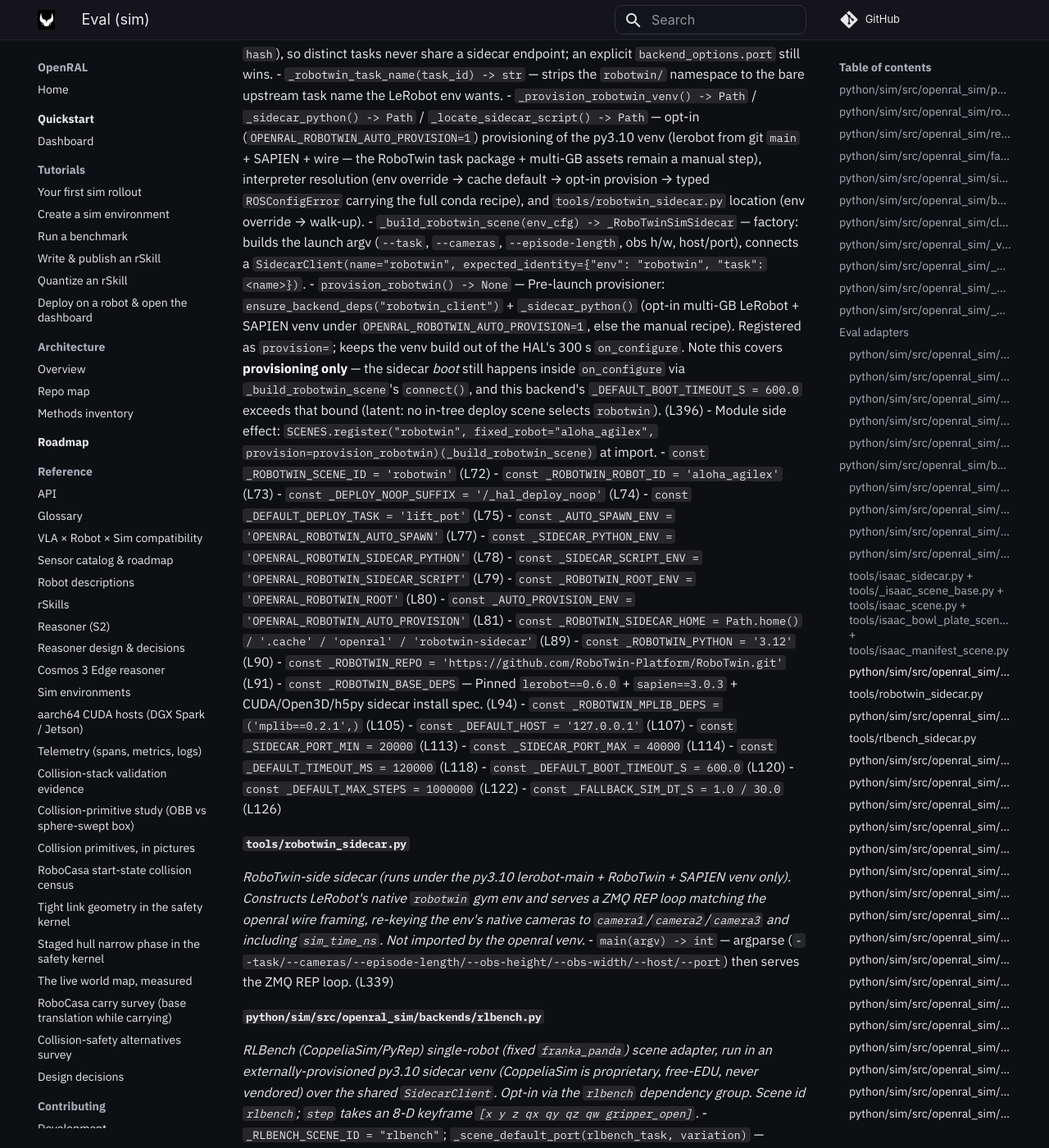
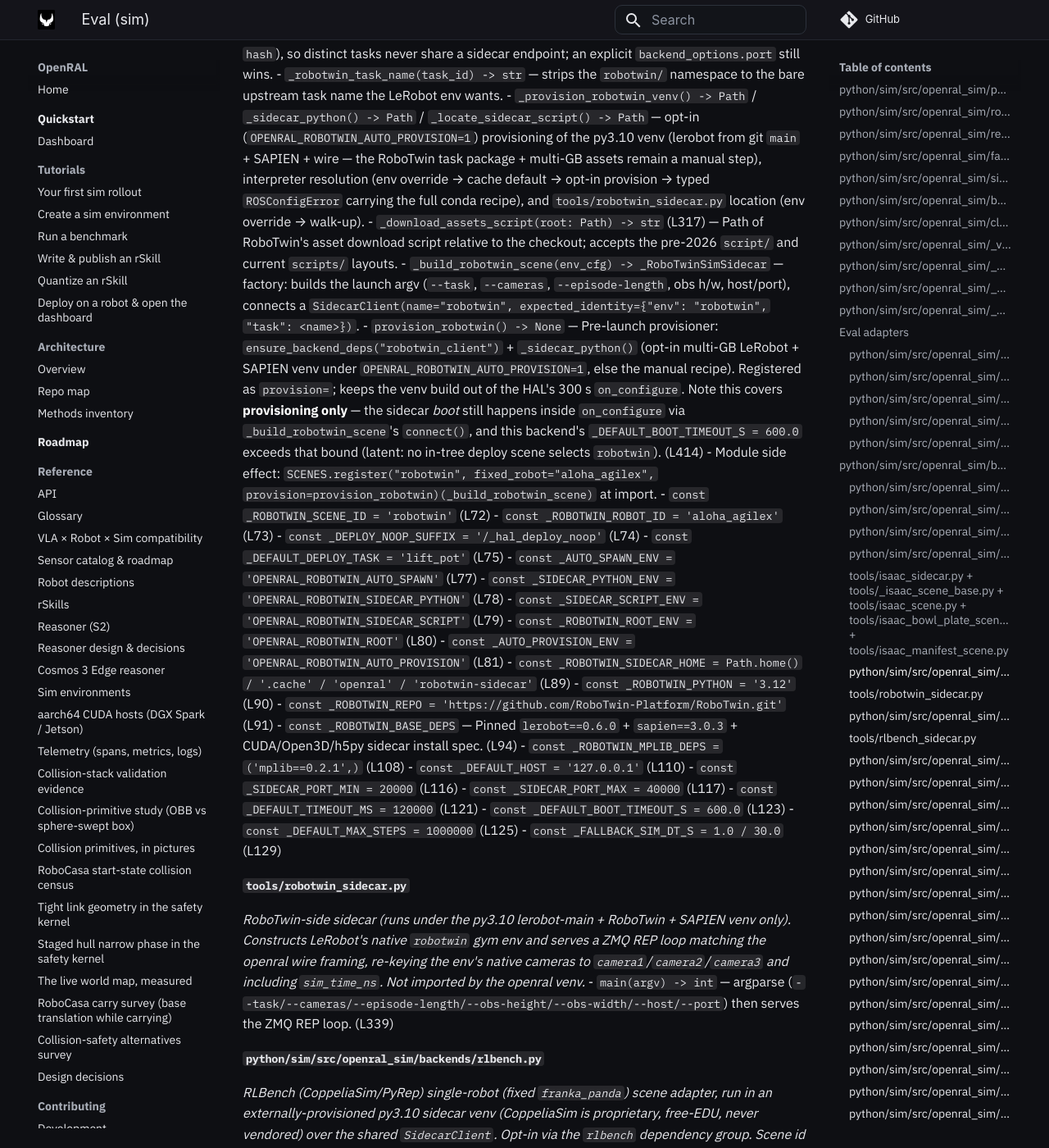
Before and after one commit to OpenRAL/openral, an MkDocs documentation site: the page built from docs/methods/07-eval-sim.md, in a window 1280 px wide and 1400 px high, scrolled down 20192 px. Shown: the whole window at 82% size. Built offline with MkDocs 1.6.1 and Material for MkDocs 9.7.7, drawn with Linux system fonts in a browser that asks for light colours; comment, search, counter and statistics services are not loaded.

Commit message:
fix(sim): follow upstream RoboTwin's current layout and imports when provisioning
RoboTwin-Platform/RoboTwin renamed `script/` to `scripts/`, so auto-provisioning
called an asset download script that no longer exists; its task base module
now imports `trimesh` and `imageio` at load, which the pinned sidecar spec
lacked, so every task import failed with a misleading "envs/ not on
PYTHONPATH" error. The provisioner accepts either directory and pins the two
packages (the spec-keyed sentinel repairs an existing venv on the next run).

Co-Authored-By: Claude Fable 5.1 <noreply@anthropic.com>
Claude-Session: https://claude.ai/code/session_019oSeotQ3HtG79xi6J5mQXf
Signed-off-by: Adrian <adrianllopart@gmail.com>

```diff
--- a/docs/methods/07-eval-sim.md
+++ b/docs/methods/07-eval-sim.md
@@ -349,8 +349,9 @@ _RoboTwin 2.0 dual-arm SAPIEN scene adapter, fixed to the `aloha_agilex` embodim
 - `_scene_default_port(task_id, robot_id) -> int` — deterministic per-scene ZMQ port in `[_SIDECAR_PORT_MIN, _SIDECAR_PORT_MAX)` (SHA-256 digest, not the salted builtin `hash`), so distinct tasks never share a sidecar endpoint; an explicit `backend_options.port` still wins.
 - `_robotwin_task_name(task_id) -> str` — strips the `robotwin/` namespace to the bare upstream task name the LeRobot env wants.
 - `_provision_robotwin_venv() -> Path` / `_sidecar_python() -> Path` / `_locate_sidecar_script() -> Path` — opt-in (`OPENRAL_ROBOTWIN_AUTO_PROVISION=1`) provisioning of the py3.10 venv (lerobot from git `main` + SAPIEN + wire — the RoboTwin task package + multi-GB assets remain a manual step), interpreter resolution (env override → cache default → opt-in provision → typed `ROSConfigError` carrying the full conda recipe), and `tools/robotwin_sidecar.py` location (env override → walk-up).
+- `_download_assets_script(root: Path) -> str` (L317) — Path of RoboTwin's asset download script relative to the checkout; accepts the pre-2026 `script/` and current `scripts/` layouts.
 - `_build_robotwin_scene(env_cfg) -> _RoboTwinSimSidecar` — factory: builds the launch argv (`--task`, `--cameras`, `--episode-length`, obs h/w, host/port), connects a `SidecarClient(name="robotwin", expected_identity={"env": "robotwin", "task": <name>})`.
-- `provision_robotwin() -> None` — Pre-launch provisioner: `ensure_backend_deps("robotwin_client")` + `_sidecar_python()` (opt-in multi-GB LeRobot + SAPIEN venv under `OPENRAL_ROBOTWIN_AUTO_PROVISION=1`, else the manual recipe). Registered as `provision=`; keeps the venv build out of the HAL's 300 s `on_configure`. Note this covers **provisioning only** — the sidecar *boot* still happens inside `on_configure` via `_build_robotwin_scene`'s `connect()`, and this backend's `_DEFAULT_BOOT_TIMEOUT_S = 600.0` exceeds that bound (latent: no in-tree deploy scene selects `robotwin`). (L396)
+- `provision_robotwin() -> None` — Pre-launch provisioner: `ensure_backend_deps("robotwin_client")` + `_sidecar_python()` (opt-in multi-GB LeRobot + SAPIEN venv under `OPENRAL_ROBOTWIN_AUTO_PROVISION=1`, else the manual recipe). Registered as `provision=`; keeps the venv build out of the HAL's 300 s `on_configure`. Note this covers **provisioning only** — the sidecar *boot* still happens inside `on_configure` via `_build_robotwin_scene`'s `connect()`, and this backend's `_DEFAULT_BOOT_TIMEOUT_S = 600.0` exceeds that bound (latent: no in-tree deploy scene selects `robotwin`). (L414)
 - Module side effect: `SCENES.register("robotwin", fixed_robot="aloha_agilex", provision=provision_robotwin)(_build_robotwin_scene)` at import.
 - `const _ROBOTWIN_SCENE_ID = 'robotwin'` (L72)
 - `const _ROBOTWIN_ROBOT_ID = 'aloha_agilex'` (L73)
@@ -365,14 +366,14 @@ _RoboTwin 2.0 dual-arm SAPIEN scene adapter, fixed to the `aloha_agilex` embodim
 - `const _ROBOTWIN_PYTHON = '3.12'` (L90)
 - `const _ROBOTWIN_REPO = 'https://github.com/RoboTwin-Platform/RoboTwin.git'` (L91)
 - `const _ROBOTWIN_BASE_DEPS` — Pinned `lerobot==0.6.0` + `sapien==3.0.3` + CUDA/Open3D/h5py sidecar install spec. (L94)
-- `const _ROBOTWIN_MPLIB_DEPS = ('mplib==0.2.1',)` (L105)
-- `const _DEFAULT_HOST = '127.0.0.1'` (L107)
-- `const _SIDECAR_PORT_MIN = 20000` (L113)
-- `const _SIDECAR_PORT_MAX = 40000` (L114)
-- `const _DEFAULT_TIMEOUT_MS = 120000` (L118)
-- `const _DEFAULT_BOOT_TIMEOUT_S = 600.0` (L120)
-- `const _DEFAULT_MAX_STEPS = 1000000` (L122)
-- `const _FALLBACK_SIM_DT_S = 1.0 / 30.0` (L126)
+- `const _ROBOTWIN_MPLIB_DEPS = ('mplib==0.2.1',)` (L108)
+- `const _DEFAULT_HOST = '127.0.0.1'` (L110)
+- `const _SIDECAR_PORT_MIN = 20000` (L116)
+- `const _SIDECAR_PORT_MAX = 40000` (L117)
+- `const _DEFAULT_TIMEOUT_MS = 120000` (L121)
+- `const _DEFAULT_BOOT_TIMEOUT_S = 600.0` (L123)
+- `const _DEFAULT_MAX_STEPS = 1000000` (L125)
+- `const _FALLBACK_SIM_DT_S = 1.0 / 30.0` (L129)
 
 #### `tools/robotwin_sidecar.py`
 _RoboTwin-side sidecar (runs under the py3.10 lerobot-main + RoboTwin + SAPIEN venv only). Constructs LeRobot's native `robotwin` gym env and serves a ZMQ REP loop matching the openral wire framing, re-keying the env's native cameras to `camera1`/`camera2`/`camera3` and including `sim_time_ns`. Not imported by the openral venv._
```
Also changed, not shown: 1 other file.
